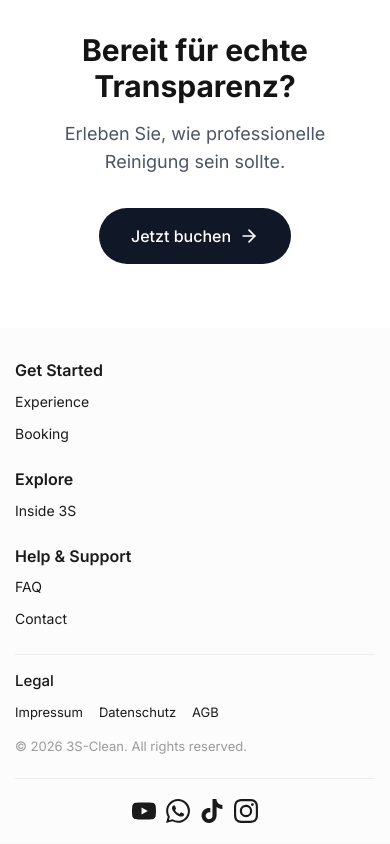
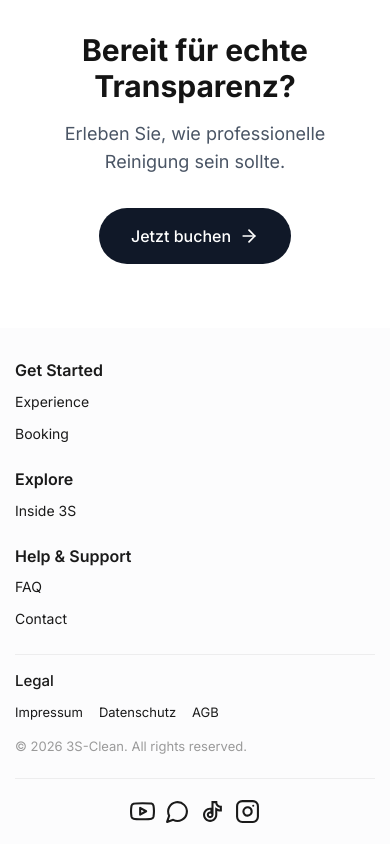
Before and after one commit to 3S-Clean/3s-clean-app, a Next.js app: page /en/inside in a window 390 px wide. Shown: the part 4232-5076 px from the top of the page. Built offline with nearby package versions, Linux system fonts and the light colour scheme; no server answers.

Commit message:
feat: new 6 page

```diff
--- a/components/footer/Footer.tsx
+++ b/components/footer/Footer.tsx
@@ -3,7 +3,9 @@
 import "./footer.css";
 import Link from "next/link";
 import type { ReactNode } from "react";
-import { SiYoutube, SiWhatsapp, SiTiktok, SiInstagram } from "react-icons/si";
+import { FiYoutube, FiInstagram } from "react-icons/fi";
+import { LuMessageCircle } from "react-icons/lu";
+import { RiTiktokLine } from "react-icons/ri";
 import { footerColumns, legalLinks } from "@/lib/navigation/navigation";
 
 interface SocialLink {
@@ -17,22 +19,22 @@ export default function AccountFooter() {
 
     const socialLinks: SocialLink[] = [
         {
-            icon: <SiYoutube className="social-icon" />,
+            icon: <FiYoutube className="social-icon" />,
             href: "https://youtube.com/@3sclean",
             label: "YouTube",
         },
         {
-            icon: <SiWhatsapp className="social-icon" />,
+            icon: <LuMessageCircle className="social-icon" />,
             href: "https://wa.me/your-number",
             label: "WhatsApp",
         },
         {
-            icon: <SiTiktok className="social-icon" />,
+            icon: <RiTiktokLine className="social-icon" />,
             href: "https://tiktok.com/@3sclean",
             label: "TikTok",
         },
         {
-            icon: <SiInstagram className="social-icon" />,
+            icon: <FiInstagram className="social-icon" />,
             href: "https://instagram.com/3sclean",
             label: "Instagram",
         },
--- a/components/footer/footer.css
+++ b/components/footer/footer.css
@@ -14,7 +14,7 @@
         --footer-text: rgba(255, 255, 255, 0.92);
         --footer-muted: rgba(255, 255, 255, 0.45);
         --footer-border: rgba(255, 255, 255, 0.12);
-        --footer-icon: rgba(255, 255, 255, 0.9);
+        --footer-icon: rgba(255, 255, 255, 0.8);
     }
 }
 
@@ -214,8 +214,8 @@
     }
 
     .social-icon {
-        width: 24px;
-        height: 24px;
+        width: 25px;
+        height: 25px;
     }
 }
 
--- a/components/header/header.css
+++ b/components/header/header.css
@@ -279,7 +279,7 @@
 }
 
 /* ==================== Responsive: Mobile ==================== */
-@media screen and (max-width: 568px) {
+@media screen and (max-width: 760px) {
     .header {
         padding: 0;
         background-color: var(--header-bg-mobile);
@@ -363,13 +363,13 @@
 ========================================================= */
 @media (prefers-color-scheme: dark) {
     :root {
-        --header-blur: 34px;
+        --header-blur: 25px;
         --header-bg: rgba(0, 0, 0, 0.28);
         --header-bg-mobile: rgba(0, 0, 0, 0.28);
         --text-color: rgba(255, 255, 255, 0.92);
         --border-color: rgba(255, 255, 255, 0.28);
         --menu-bg: rgba(0, 0, 0, 0.88);
-        --panel-bg: rgba(0, 0, 0, 0.95);
+        --panel-bg: rgba(0, 0, 0, 0.8);
     }
 
     .nav-link,
@@ -379,6 +379,9 @@
     .user-icon,
     .book-button,
     .book-button-mobile,
+    .mob-menu-panel {
+        border: 1px solid var(--border-color #ffffff);
+    }
     .mob-menu-link,
     .mob-menu-auth-link {
         color: var(--text-color);
```
